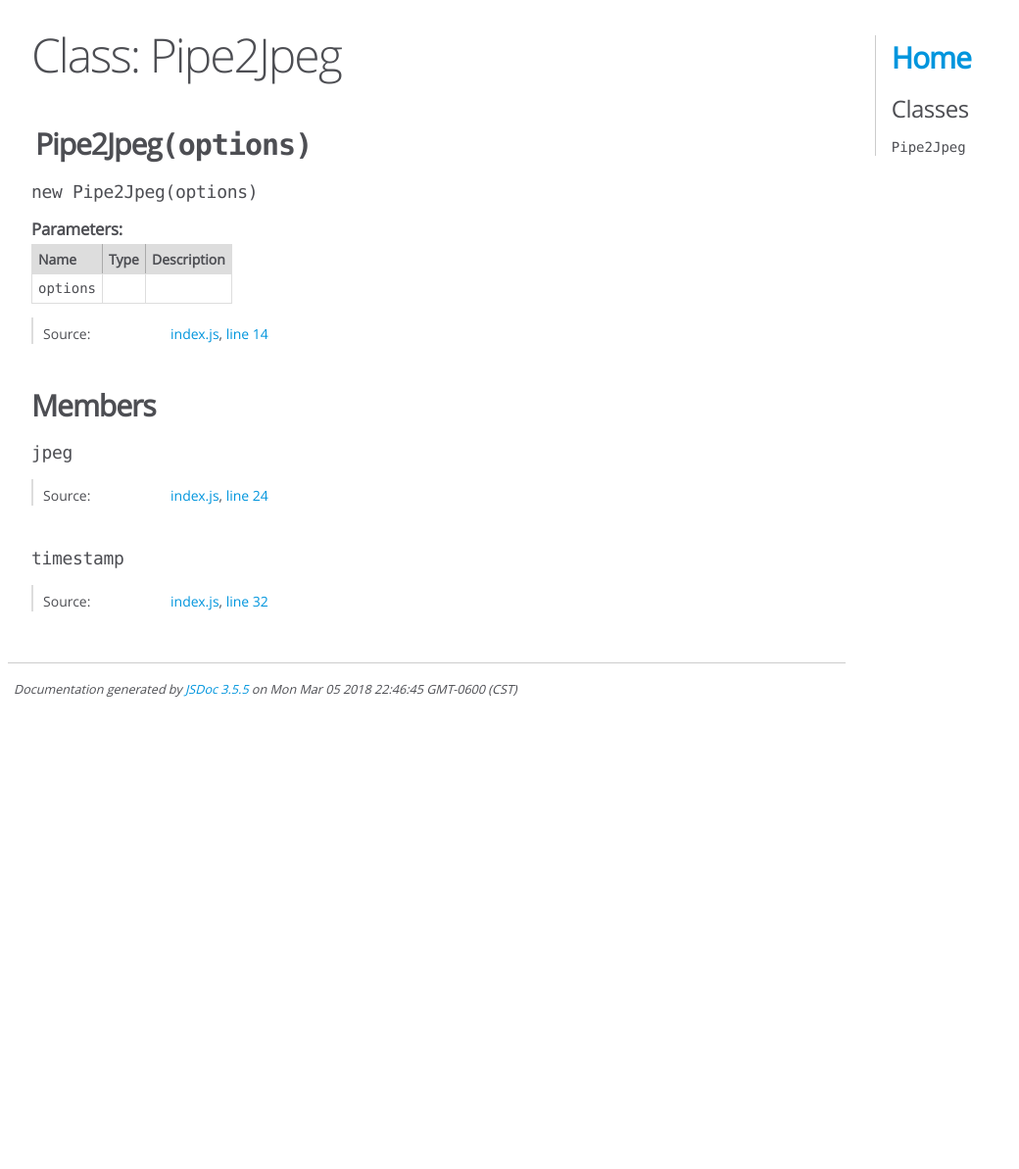
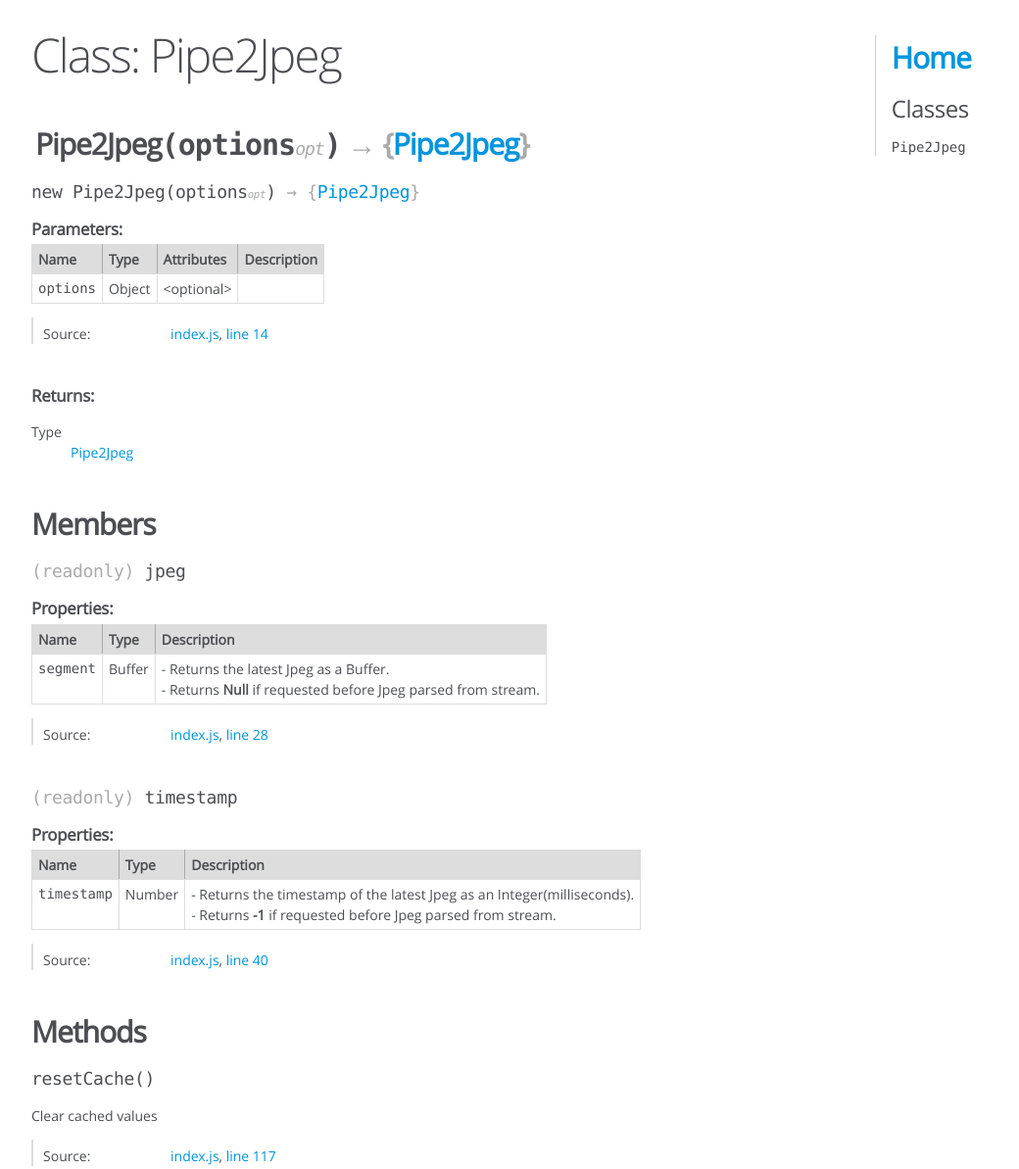
Before and after one commit to kevinGodell/pipe2jpeg, a website: page docs/Pipe2Jpeg.html in a window 1280 px wide. Shown: the top 1193 px of the page at 98% size, without its empty margins (0-1040 px from the left). Before the commit the page ends 800 px from the top, so only its background shows below. Drawn offline with Linux system fonts and the light colour scheme.

Commit message:
update docs

```diff
--- a/docs/Pipe2Jpeg.html
+++ b/docs/Pipe2Jpeg.html
@@ -28,7 +28,7 @@
 
 <header>
 
-        <h2><span class="attribs"><span class="type-signature"></span></span>Pipe2Jpeg<span class="signature">(options)</span><span class="type-signature"></span></h2>
+        <h2><span class="attribs"><span class="type-signature"></span></span>Pipe2Jpeg<span class="signature">(options<span class="signature-attributes">opt</span>)</span><span class="type-signature"> &rarr; {<a href="Pipe2Jpeg.html">Pipe2Jpeg</a>}</span></h2>
 
 
 </header>
@@ -41,7 +41,7 @@
 
 
 
-    <h4 class="name" id="Pipe2Jpeg"><span class="type-signature"></span>new Pipe2Jpeg<span class="signature">(options)</span><span class="type-signature"></span></h4>
+    <h4 class="name" id="Pipe2Jpeg"><span class="type-signature"></span>new Pipe2Jpeg<span class="signature">(options<span class="signature-attributes">opt</span>)</span><span class="type-signature"> &rarr; {<a href="Pipe2Jpeg.html">Pipe2Jpeg</a>}</span></h4>
 
 
 
@@ -69,6 +69,8 @@
         <th>Type</th>
 
 
+        <th>Attributes</th>
+
 
 
 
@@ -86,8 +88,23 @@
 
             <td class="type">
 
+
+<span class="param-type">Object</span>
+
+
+
             </td>
 
+
+                <td class="attributes">
+
+                    &lt;optional><br>
+
+
+
+
+
+                </td>
 
 
 
@@ -158,6 +175,26 @@
 
 
 
+<h5>Returns:</h5>
+
+
+
+
+<dl>
+    <dt>
+        Type
+    </dt>
+    <dd>
+
+<span class="param-type"><a href="Pipe2Jpeg.html">Pipe2Jpeg</a></span>
+
+
+    </dd>
+</dl>
+
+
+
+
 
 
 
@@ -181,7 +218,253 @@
 
 
 
-<h4 class="name" id="jpeg"><span class="type-signature"></span>jpeg<span class="type-signature"></span></h4>
+<h4 class="name" id="jpeg"><span class="type-signature">(readonly) </span>jpeg<span class="type-signature"></span></h4>
+
+
+
+
+
+
+
+
+
+
+    <h5 class="subsection-title">Properties:</h5>
+
+
+
+<table class="props">
+    <thead>
+    <tr>
+
+        <th>Name</th>
+
+
+        <th>Type</th>
+
+
+
+
+
+        <th class="last">Description</th>
+    </tr>
+    </thead>
+
+    <tbody>
+
+
+        <tr>
+
+                <td class="name"><code>segment</code></td>
+
+
+            <td class="type">
+
+
+<span class="param-type">Buffer</span>
+
+
+
+            </td>
+
+
+
+
+
+            <td class="description last">- Returns the latest Jpeg as a Buffer.
+<br/>
+- Returns <b>Null</b> if requested before Jpeg parsed from stream.</td>
+        </tr>
+
+
+    </tbody>
+</table>
+
+
+
+
+<dl class="details">
+
+
+
+
+
+
+
+
+
+
+
+
+
+
+
+
+
+
+
+
+
+
+
+
+
+
+    <dt class="tag-source">Source:</dt>
+    <dd class="tag-source"><ul class="dummy"><li>
+        <a href="index.js.html">index.js</a>, <a href="index.js.html#line28">line 28</a>
+    </li></ul></dd>
+
+
+
+
+
+
+
+</dl>
+
+
+
+
+
+
+
+
+<h4 class="name" id="timestamp"><span class="type-signature">(readonly) </span>timestamp<span class="type-signature"></span></h4>
+
+
+
+
+
+
+
+
+
+
+    <h5 class="subsection-title">Properties:</h5>
+
+
+
+<table class="props">
+    <thead>
+    <tr>
+
+        <th>Name</th>
+
+
+        <th>Type</th>
+
+
+
+
+
+        <th class="last">Description</th>
+    </tr>
+    </thead>
+
+    <tbody>
+
+
+        <tr>
+
+                <td class="name"><code>timestamp</code></td>
+
+
+            <td class="type">
+
+
+<span class="param-type">Number</span>
+
+
+
+            </td>
+
+
+
+
+
+            <td class="description last">- Returns the timestamp of the latest Jpeg as an Integer(milliseconds).
+<br/>
+- Returns <b>-1</b> if requested before Jpeg parsed from stream.</td>
+        </tr>
+
+
+    </tbody>
+</table>
+
+
+
+
+<dl class="details">
+
+
+
+
+
+
+
+
+
+
+
+
+
+
+
+
+
+
+
+
+
+
+
+
+
+
+    <dt class="tag-source">Source:</dt>
+    <dd class="tag-source"><ul class="dummy"><li>
+        <a href="index.js.html">index.js</a>, <a href="index.js.html#line40">line 40</a>
+    </li></ul></dd>
+
+
+
+
+
+
+
+</dl>
+
+
+
+
+
+
+
+
+
+
+        <h3 class="subsection-title">Methods</h3>
+
+
+
+
+
+
+
+    <h4 class="name" id="resetCache"><span class="type-signature"></span>resetCache<span class="signature">()</span><span class="type-signature"></span></h4>
+
+
+
+
+
+
+<div class="description">
+    Clear cached values
+</div>
+
+
+
 
 
 
@@ -221,7 +504,7 @@
 
     <dt class="tag-source">Source:</dt>
     <dd class="tag-source"><ul class="dummy"><li>
-        <a href="index.js.html">index.js</a>, <a href="index.js.html#line24">line 24</a>
+        <a href="index.js.html">index.js</a>, <a href="index.js.html#line117">line 117</a>
     </li></ul></dd>
 
 
@@ -239,56 +522,10 @@
 
 
 
-<h4 class="name" id="timestamp"><span class="type-signature"></span>timestamp<span class="type-signature"></span></h4>
 
 
 
 
-
-
-
-
-
-
-<dl class="details">
-
-
-
-
-
-
-
-
-
-
-
-
-
-
-
-
-
-
-
-
-
-
-
-
-
-
-    <dt class="tag-source">Source:</dt>
-    <dd class="tag-source"><ul class="dummy"><li>
-        <a href="index.js.html">index.js</a>, <a href="index.js.html#line32">line 32</a>
-    </li></ul></dd>
-
-
-
-
-
-
-
-</dl>
 
 
 
@@ -319,7 +556,7 @@
 <br class="clear">
 
 <footer>
-    Documentation generated by <a href="https://github.com/jsdoc3/jsdoc">JSDoc 3.5.5</a> on Mon Mar 05 2018 22:46:45 GMT-0600 (CST)
+    Documentation generated by <a href="https://github.com/jsdoc/jsdoc">JSDoc 3.6.3</a> on Sun Jul 14 2019 13:49:00 GMT-0500 (Central Daylight Time)
 </footer>
 
 <script> prettyPrint(); </script>
--- a/docs/scripts/linenumber.js
+++ b/docs/scripts/linenumber.js
@@ -1,12 +1,12 @@
 /*global document */
-(function() {
-    var source = document.getElementsByClassName('prettyprint source linenums');
-    var i = 0;
-    var lineNumber = 0;
-    var lineId;
-    var lines;
-    var totalLines;
-    var anchorHash;
+(() => {
+    const source = document.getElementsByClassName('prettyprint source linenums');
+    let i = 0;
+    let lineNumber = 0;
+    let lineId;
+    let lines;
+    let totalLines;
+    let anchorHash;
 
     if (source && source[0]) {
         anchorHash = document.location.hash.substring(1);
@@ -15,7 +15,7 @@
 
         for (; i < totalLines; i++) {
             lineNumber++;
-            lineId = 'line' + lineNumber;
+            lineId = `line${lineNumber}`;
             lines[i].id = lineId;
             if (lineId === anchorHash) {
                 lines[i].className += ' selected';
--- a/docs/styles/jsdoc-default.css
+++ b/docs/styles/jsdoc-default.css
@@ -273,7 +273,7 @@ tr > th:last-child { border-right: 1px solid #ddd; }
     margin: 0;
 }
 
-.prettyprint
+.source
 {
     border: 1px solid #ddd;
     width: 80%;
@@ -284,7 +284,7 @@ tr > th:last-child { border-right: 1px solid #ddd; }
     width: inherit;
 }
 
-.prettyprint code
+.source code
 {
     font-size: 100%;
     line-height: 18px;
```
Also changed, not shown: docs/index.html (+1 -1 lines), docs/index.js.html (+43 -27 lines).
